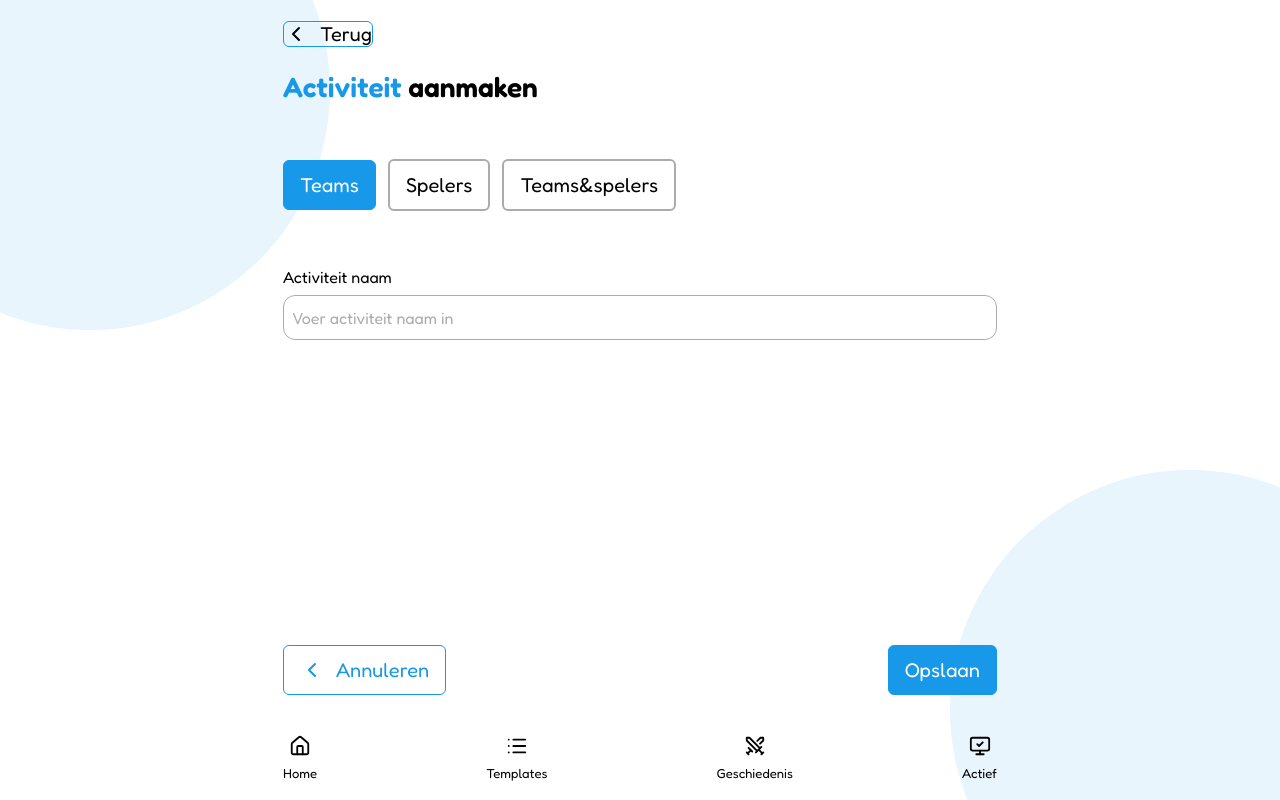
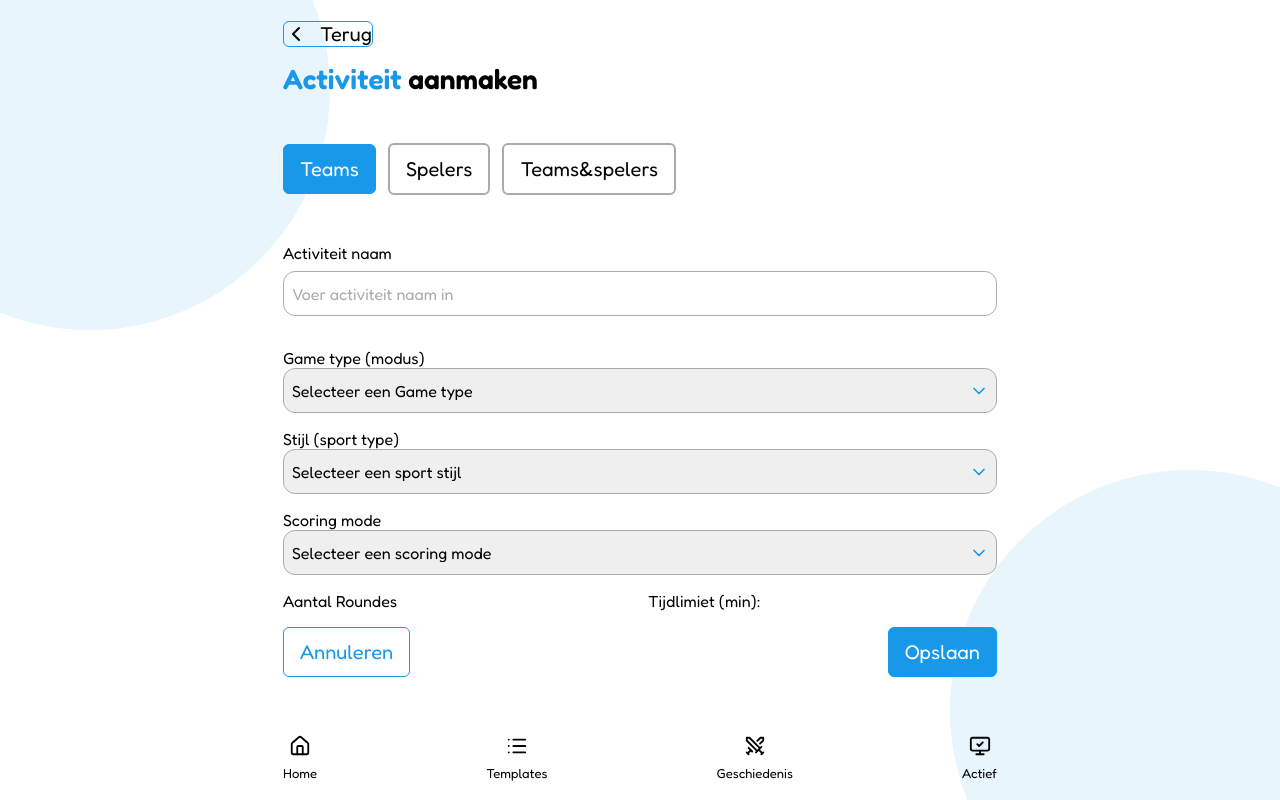
Before and after one commit to Lukas-Bohez/SportScore-, a Vue app in the folder frontend/: page /nieuwesessie/nieuwe-activiteit in a window 1280 px wide. Built offline with nearby package versions, Linux system fonts and the light colour scheme.

Commit message:
feat: update GenericInput padding and add multiple GenericDropdowns in NewActivity view

```diff
--- a/frontend/src/components/Generic/GenericInput.vue
+++ b/frontend/src/components/Generic/GenericInput.vue
@@ -42,7 +42,7 @@ export default {
   display: flex;
   flex-direction: column;
   gap: var(--space-3);
-  padding-bottom: 2rem;
+  padding-bottom: var(--space-5);
 }
 
 .generic-input__field {
--- a/frontend/src/views/NewActivity.vue
+++ b/frontend/src/views/NewActivity.vue
@@ -4,6 +4,7 @@ import { ChevronLeft } from "lucide-vue-next";
 import { useRouter } from "vue-router";
 import GenericInput from "@/components/Generic/GenericInput.vue";
 import GenericToggle from "@/components/Generic/GenericToggle.vue";
+import GenericDropdown from "@/components/Generic/GenericDropdown.vue";
 
 const router = useRouter();
 
@@ -32,13 +33,48 @@ function saveActivity() {
         label="Activiteit naam"
         placeholder="Voer activiteit naam in"
       />
-
-      <!-- Add more form fields as needed -->
+      <GenericDropdown
+        :options="[
+          { label: 'Categorie 1', value: 1 },
+          { label: 'Categorie 2', value: 2 },
+          { label: 'Categorie 3', value: 3 },
+        ]"
+        label="Game type (modus)"
+        placeholder="Selecteer een Game type"
+      />
+      <GenericDropdown
+        :options="[
+          { label: 'Categorie 1', value: 1 },
+          { label: 'Categorie 2', value: 2 },
+          { label: 'Categorie 3', value: 3 },
+        ]"
+        label="Stijl (sport type)"
+        placeholder="Selecteer een sport stijl"
+      />
+      <GenericDropdown
+        :options="[
+          { label: 'Categorie 1', value: 1 },
+          { label: 'Categorie 2', value: 2 },
+          { label: 'Categorie 3', value: 3 },
+        ]"
+        label="Scoring mode"
+        placeholder="Selecteer een scoring mode"
+      />
+      <div class="input-next-row">
+        <GenericInput
+          label="Aantal Roundes"
+          placeholder="Voer activiteit naam in"
+        />
+        <GenericInput
+          label="Tijdlimiet (min):"
+          placeholder="Voer activiteit naam in"
+        />
+      </div>
     </div>
 
     <div class="button-group">
       <GenericButton variant="secondary" @click="goBack">
-        <ChevronLeft /> Annuleren
+        Annuleren
       </GenericButton>
       <GenericButton variant="primary" @click="saveActivity">
         Opslaan
@@ -53,7 +89,7 @@ function saveActivity() {
   height: 100%;
   display: flex;
   flex-direction: column;
-  gap: var(--space-6);
+  gap: var(--space-5);
 }
 
 h3 {
@@ -67,6 +103,8 @@ h3 {
   display: flex;
   flex-direction: column;
   gap: var(--space-5);
+  overflow: auto;
+  max-height: 23rem;
 }
 
 .button-group {
@@ -78,4 +116,9 @@ h3 {
 .icon--quaternary {
   color: inherit;
 }
+
+.input-next-row {
+  display: flex;
+  gap: var(--space-5);
+}
 </style>
--- a/frontend/src/views/NewSession.vue
+++ b/frontend/src/views/NewSession.vue
@@ -125,7 +125,7 @@ onUnmounted(() => {
                 @update:checked="isChecked = $event"
                 @edit="handleEdit"
                 @delete="handleDelete"
-                id="checkbox-1"
+                id="checkbox-2"
               />
               <GenericCheckbox
                 :label="truncateLabel('Rood hhhhhhhhhhhhhhhhhhhhhh')"
@@ -133,7 +133,7 @@ onUnmounted(() => {
                 @update:checked="isChecked = $event"
                 @edit="handleEdit"
                 @delete="handleDelete"
-                id="checkbox-1"
+                id="checkbox-3"
               />
               <GenericCheckbox
                 :label="truncateLabel('Rood hhhhhhhhhhhhhhhhhhhhhh')"
@@ -141,7 +141,7 @@ onUnmounted(() => {
                 @update:checked="isChecked = $event"
                 @edit="handleEdit"
                 @delete="handleDelete"
-                id="checkbox-1"
+                id="checkbox-4"
               />
               <GenericCheckbox
                 :label="truncateLabel('Rood hhhhhhhhhhhhhhhhhhhhhh')"
@@ -149,7 +149,7 @@ onUnmounted(() => {
                 @update:checked="isChecked = $event"
                 @edit="handleEdit"
                 @delete="handleDelete"
-                id="checkbox-1"
+                id="checkbox-5"
               />
               <GenericCheckbox
                 :label="truncateLabel('Rood hhhhhhhhhhhhhhhhhhhhhh')"
@@ -157,7 +157,7 @@ onUnmounted(() => {
                 @update:checked="isChecked = $event"
                 @edit="handleEdit"
                 @delete="handleDelete"
-                id="checkbox-1"
+                id="checkbox-6"
               />
               <GenericCheckbox
                 :label="truncateLabel('Rood hhhhhhhhhhhhhhhhhhhhhh')"
@@ -165,7 +165,7 @@ onUnmounted(() => {
                 @update:checked="isChecked = $event"
                 @edit="handleEdit"
                 @delete="handleDelete"
-                id="checkbox-1"
+                id="checkbox-7"
               />
               <GenericCheckbox
                 :label="truncateLabel('Rood hhhhhhhhhhhhhhhhhhhhhh')"
@@ -173,7 +173,7 @@ onUnmounted(() => {
                 @update:checked="isChecked = $event"
                 @edit="handleEdit"
                 @delete="handleDelete"
-                id="checkbox-1"
+                id="checkbox-8"
               />
             </div>
           </div>
```
